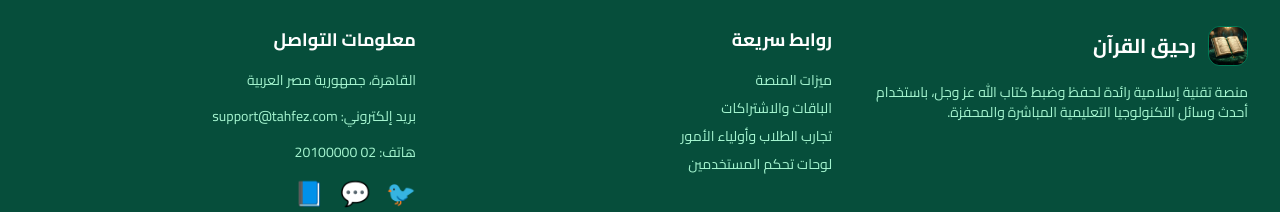
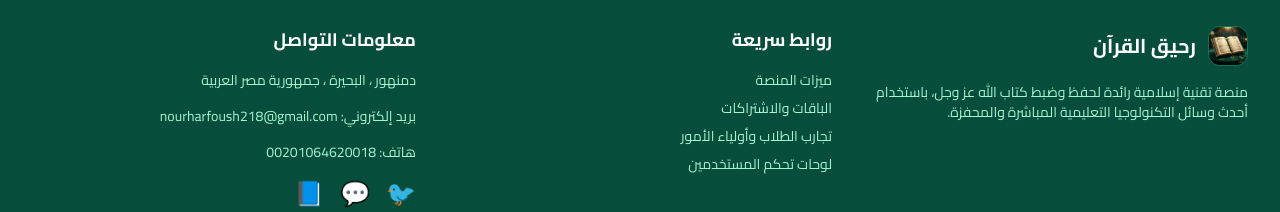
Before and after one commit to nourharfoush/raheeq, a Next.js app in the folder frontend/: page / in a window 1280 px wide. Shown: the part 3659-3871 px from the top of the page. Built offline with nearby package versions, Linux system fonts and the light colour scheme.

Commit message:
Update page.tsx

```diff
--- a/frontend/src/app/page.tsx
+++ b/frontend/src/app/page.tsx
@@ -393,9 +393,9 @@ export default function MarketingPage() {
 
           <div className="space-y-4">
             <h4 className="font-bold text-white text-lg">معلومات التواصل</h4>
-            <p className="text-sm text-emerald-200">القاهرة، جمهورية مصر العربية</p>
-            <p className="text-sm text-emerald-200">بريد إلكتروني: support@tahfez.com</p>
-            <p className="text-sm text-emerald-200">هاتف: 02 20100000</p>
+            <p className="text-sm text-emerald-200">دمنهور ، البحيرة ، جمهورية مصر العربية</p>
+            <p className="text-sm text-emerald-200">بريد إلكتروني: nourharfoush218@gmail.com</p>
+            <p className="text-sm text-emerald-200">هاتف: 00201064620018 </p>
             <div className="flex gap-4 mt-4">
               <span className="text-2xl cursor-pointer hover:scale-110 transition-transform">🐦</span>
               <span className="text-2xl cursor-pointer hover:scale-110 transition-transform">💬</span>
```
